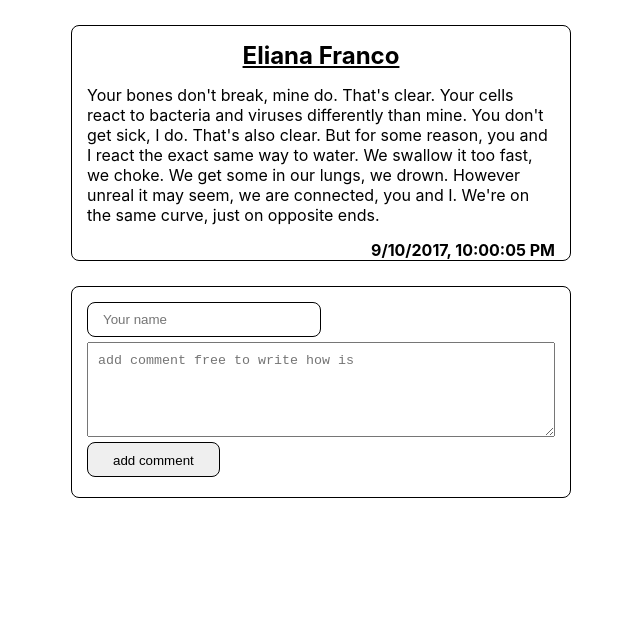
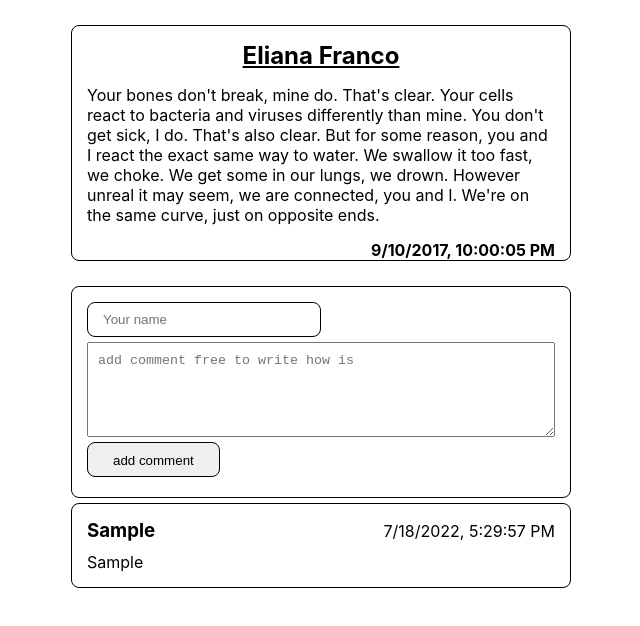
Before and after one commit to JanecekJiri1/application, a React (Create React App) app: page / in a window 1280 px wide. Both pictures are taken after typing "Sample", "Sample" into the empty fields and a click on the button "add comment". Shown: the top 626 px of the page, without its empty margins (319-959 px from the left). Built offline with nearby package versions, Linux system fonts and the light colour scheme.

Commit message:
CommentForm add new comment logic

```diff
--- a/src/components/commentText/CommentForm.jsx
+++ b/src/components/commentText/CommentForm.jsx
@@ -2,23 +2,18 @@ import React, { useState } from "react";
 
 import "./comment.style.css";
 
-// const COMMENTS = [
-//   { id: 1, date: "2022-07-17T22:41:00", comment: "Ahoj", name: "Lojza" },
-//   { id: 2, date: "2022-07-17T22:42:00", comment: "Nazdar", name: "Peter" },
-// ];
+const COMMENTS = [];
 
 const CommentForm = (props) => {
-  //   const [comments, setComments] = useState(COMMENTS);
+  const [comments, setComments] = useState(COMMENTS);
   const [comment, setComment] = useState("");
   const [name, setName] = useState("");
 
   const handleSubmit = (e) => {
     e.preventDefault();
 
-    // console.log(`TEXT: ${comment} ${name}  `);
-
     if (comment && name) {
-      //   setComments((prevComments) => [{ id: Math.floor(Math.random() * 1000), date: new Date().toLocaleString(), comment, name }, ...prevComments]);
+      setComments((prevComments) => [{ id: Math.floor(Math.random() * 1000), date: new Date().toLocaleString(), comment, name }, ...prevComments]);
       setComment("");
       setName("");
     }
@@ -39,13 +34,15 @@ const CommentForm = (props) => {
         <button>add comment </button>
       </form>
 
-      {/* {comments.map((a) => (
-      <div className="article--c">
-        <h4>{a.date}</h4>
-        <h3 className="author">{a.name}</h3>
-        <p>{a.comment}</p>
-      </div>
-      ))} */}
+      {comments.map((a) => (
+        <div className="commentStyle">
+          <div className="commentStyle--top">
+            <h3 className="author">{a.name}</h3>
+            <h4>{a.date}</h4>
+          </div>
+          <p>{a.comment}</p>
+        </div>
+      ))}
     </div>
   );
 };
--- a/src/components/commentText/comment.style.css
+++ b/src/components/commentText/comment.style.css
@@ -1,3 +1,5 @@
+/* Comment Form */
+
 .commentsForm {
   display: flex;
   justify-content: center;
@@ -39,3 +41,27 @@
 .commentsForm button:hover {
   background-color: rgb(170, 170, 170);
 }
+
+/* Comment each */
+
+.commentStyle {
+  width: 500px;
+  margin: 5px auto;
+  border: 1px solid black;
+  padding: 15px;
+  border-radius: 8px;
+}
+
+.commentStyle--top {
+  display: flex;
+  justify-content: space-between;
+  align-items: center;
+  margin-bottom: 10px;
+}
+.commentStyle--top h4 {
+  font-weight: normal;
+}
+
+.commentStyle p {
+  text-align: start;
+}
```
